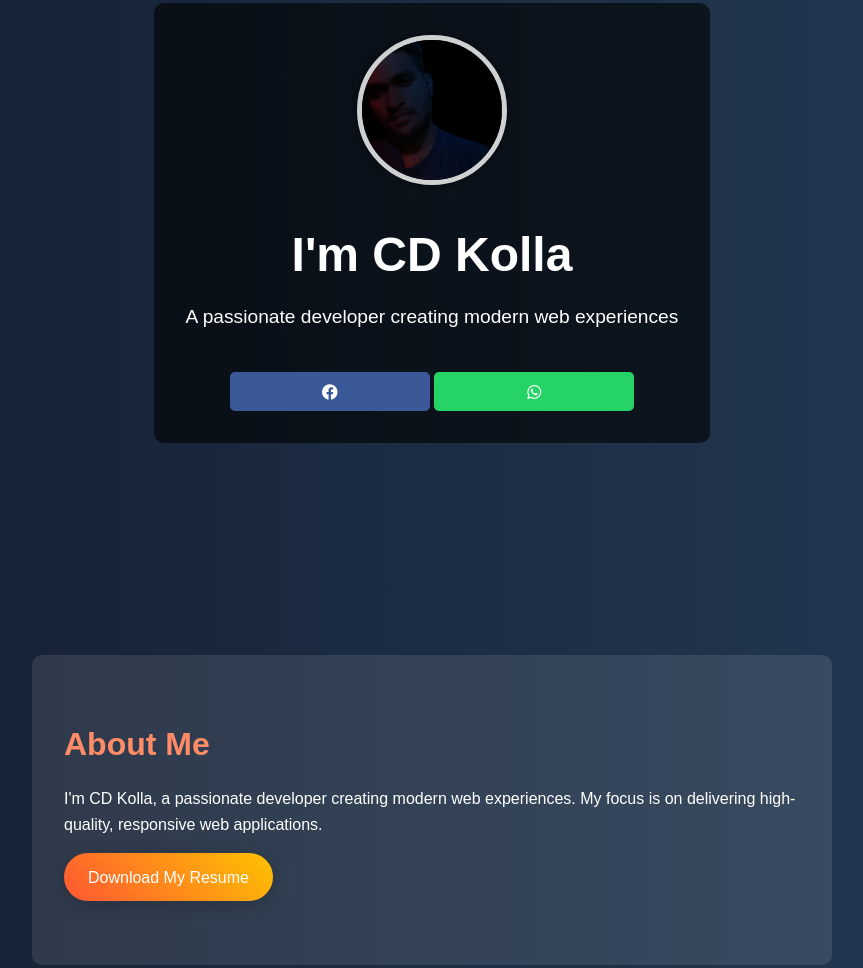
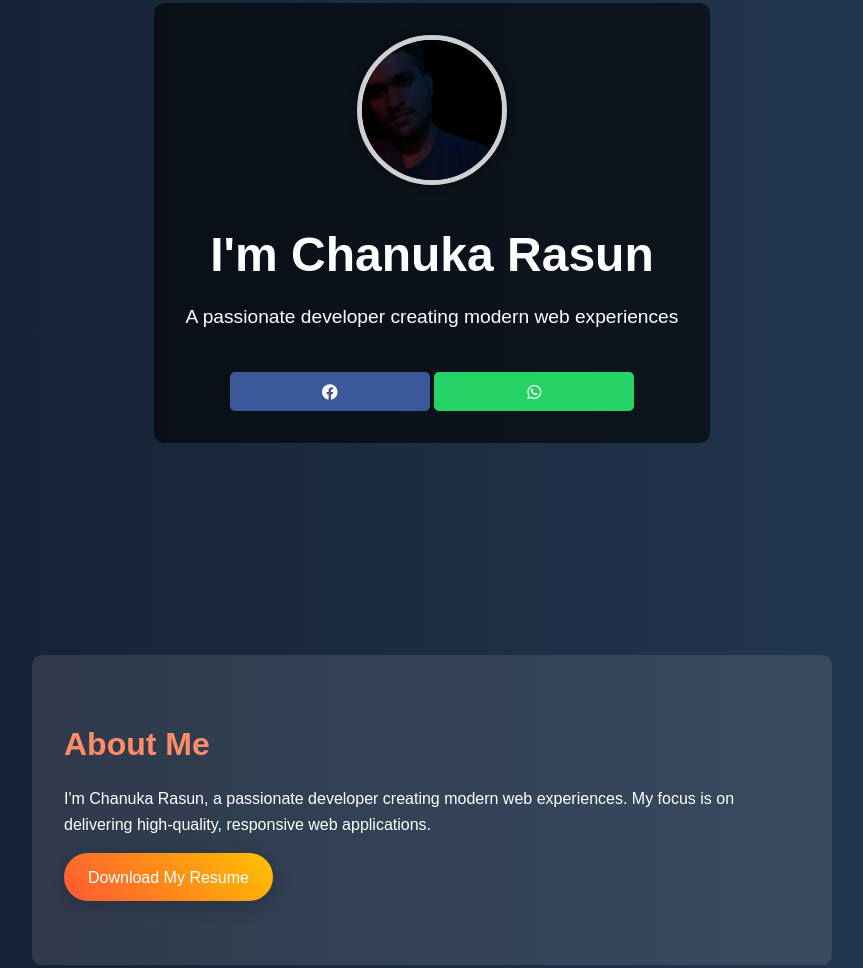
Before and after one commit to 10Chanuka/github.io, a plain HTML site: page index.html in a window 1280 px wide. Shown: the part 177-1145 px from the top of the page, without its empty margins (208-1071 px from the left). Drawn offline with Linux system fonts and the light colour scheme.

Commit message:
Update index.html

```diff
--- a/index.html
+++ b/index.html
@@ -3,7 +3,7 @@
 <head>
         <meta charset="UTF-8">
         <meta name="viewport" content="width=device-width, initial-scale=1.0">
-        <title>Professional Portfolio</title>
+        <title>Chanuka's Portfolio</title>
         <link rel="stylesheet" href="style.css">
         <link rel="stylesheet" href="https://cdnjs.cloudflare.com/ajax/libs/font-awesome/6.0.0-beta3/css/all.min.css">
 </head>
@@ -11,13 +11,13 @@
     <!-- Hero Section with Background Image -->
     <header>
         <div class="hero-content">
-            <img src="Screenshot (6).png" alt="CD Kolla" class="profile-photo"> <!-- Add your photo here -->
-            <h1>I'm CD Kolla</h1>
+            <img src="Screenshot (6).png" alt="Chanuka Rasun" class="profile-photo"> <!-- Add your photo here -->
+            <h1>I'm Chanuka Rasun</h1>
             <p>A passionate developer creating modern web experiences</p>
             <a href="https://www.facebook.com/chanuka.rasun/" target="_blank" class="facebook-button">
                 <i class="fab fa-facebook"></i> <!-- Font Awesome Facebook Icon -->
             </a>
-            <a href="https://wa.me/+94764430820?text=Hello%20CD%20Kolla,%20I%20would%20like%20to%20get%20in%20touch!" target="_blank" class="whatsapp-button">
+            <a href="https://wa.me/+94764430820?text=Hello%20Chanuka%20Rasun,%20I%20would%20like%20to%20get%20in%20touch!" target="_blank" class="whatsapp-button">
                 <i class="fab fa-whatsapp"></i>
             </a>
         </div>
@@ -26,7 +26,7 @@
     <!-- About Section -->
     <section id="about">
         <h2>About Me</h2>
-        <p>I'm CD Kolla, a passionate developer creating modern web experiences. My focus is on delivering high-quality, responsive web applications.</p>
+        <p>I'm Chanuka Rasun, a passionate developer creating modern web experiences. My focus is on delivering high-quality, responsive web applications.</p>
         <a href="Curriculum Vitae.pdf" target="_blank" class="resume-button">Download My Resume</a>
     </section>
 
```
